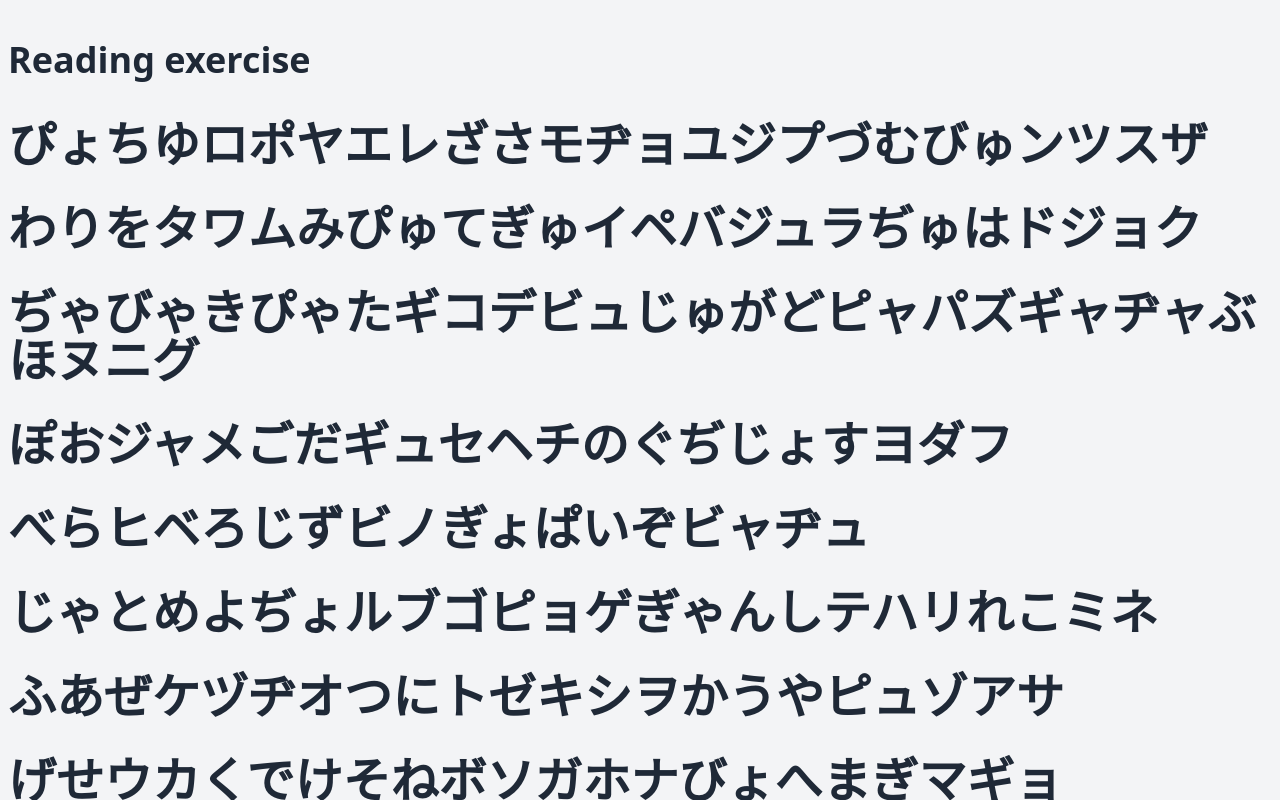
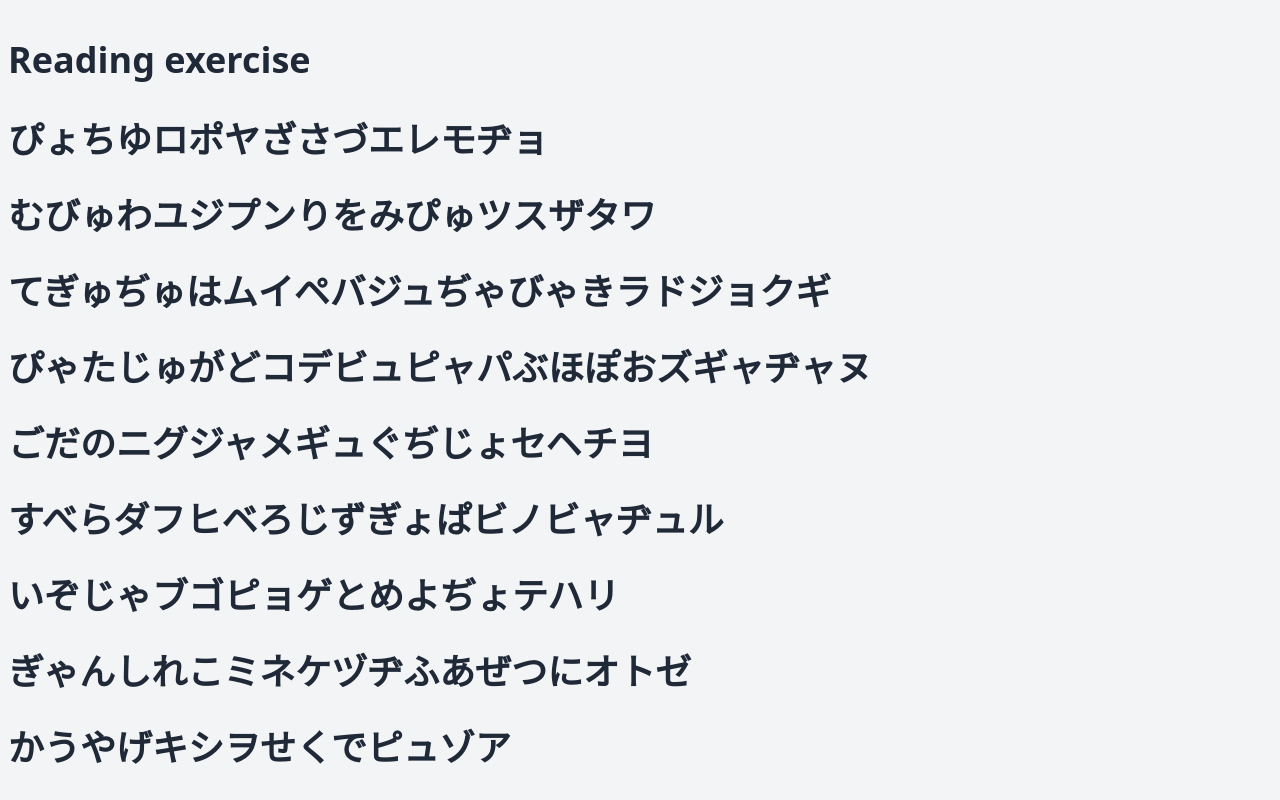
Before and after one commit to darken/char-test, a SvelteKit app: page /read in a window 1280 px wide. Shown: the top 800 px of the page. Built offline with nearby package versions, Linux system fonts and the light colour scheme.

Commit message:
Reading exercise changes.

```diff
--- a/src/routes/read/+page.svelte
+++ b/src/routes/read/+page.svelte
@@ -39,7 +39,7 @@
 			return array;
 		}
 
-		function buildWords(pairs: string[][], min: number = 2, max: number = 6): string[] {
+		function buildWords(pairs: string[][], min: number = 3, max: number = 6): string[] {
 			const remainder = shuffle(pairs);
 			const words: string[] = [];
 
@@ -51,7 +51,7 @@
 			return words;
 		}
 
-		const phrasesCount = 8;
+		const phrasesCount = 10;
 		const phraseLength = words.length / phrasesCount;
 
 		const phrases: string[] = [];
@@ -68,7 +68,7 @@
 
 <div class="pt-2">
 	{#each phrases as phrase}
-		<h2 class="text-5xl font-bold pb-9">
+		<h2 class="text-4xl font-bold pb-9">
 			{phrase}
 		</h2>
 	{/each}
```
